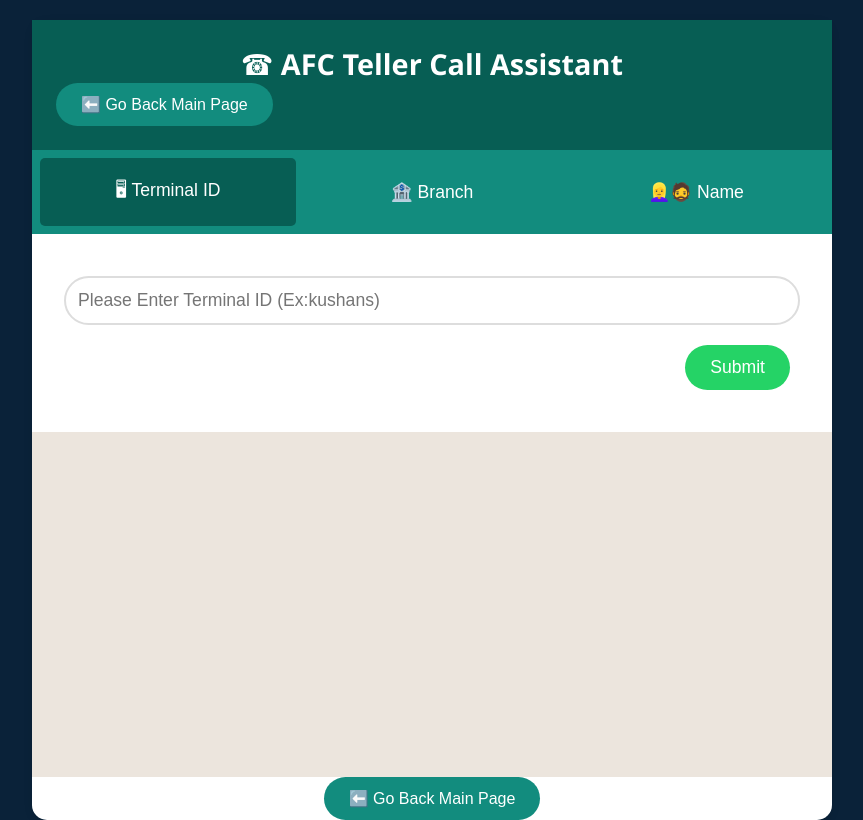
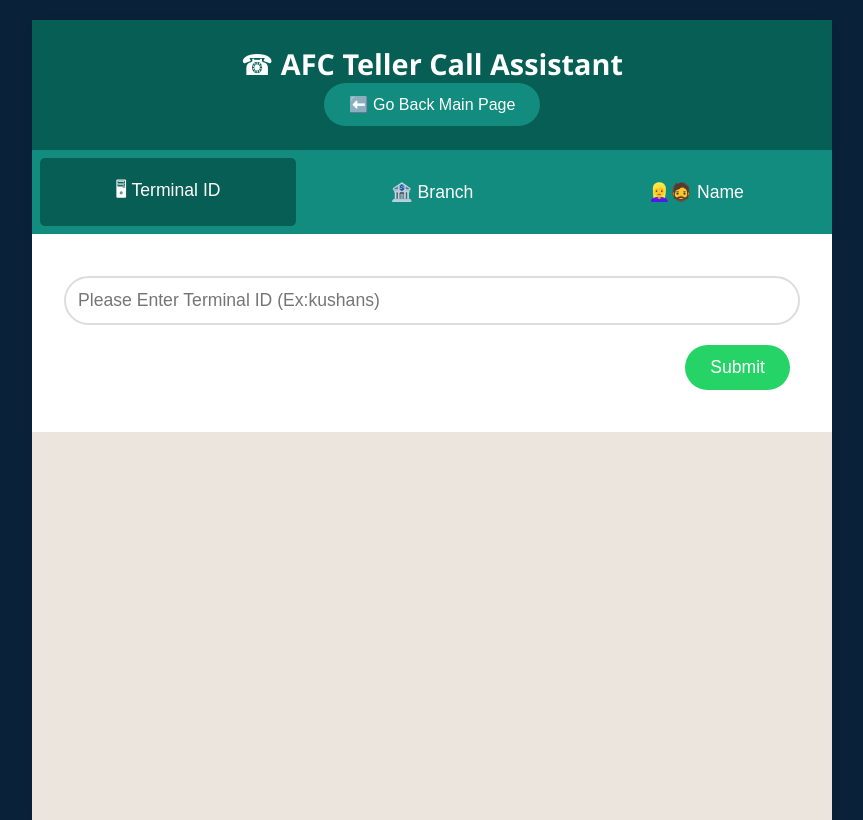
Before and after one commit to Dabared/AFC_Teller_Assistant_V4, a plain HTML site: page Teller_Call_Assistant.html in a window 1280 px wide. Shown: the whole page, without its empty margins (208-1071 px from the left). Drawn offline with Linux system fonts and the light colour scheme; no server answers.

Commit message:
Update Teller_Call_Assistant.html

```diff
--- a/Teller_Call_Assistant.html
+++ b/Teller_Call_Assistant.html
@@ -11,7 +11,7 @@
     <div class="main-container">
         <div class="header">
             <div class="logo"> ☎ AFC Teller Call Assistant</div>
-            <button class="main-page-btn" onclick="goToMainPage()">⬅️ Go Back Main Page</button>
+            <center><button class="main-page-btn" onclick="goToMainPage()">⬅️ Go Back Main Page</button></center>
         </div>
 
         <div class="tabs">
@@ -54,7 +54,7 @@
         <!-- Results Display -->
         <div class="results-container" id="results"></div>
         <div style="text-align: center;">
-        <button class="action-btn" id="clearBtn" style="display:none;" onclick="clearSearch()">Re-Search</button><button class="main-page-btn" onclick="goToMainPage()">⬅️ Go Back Main Page</button>
+        <button class="action-btn" id="clearBtn" style="display:none;" onclick="clearSearch()">Re-Search</button>
 </div>
 
     </div>
```
